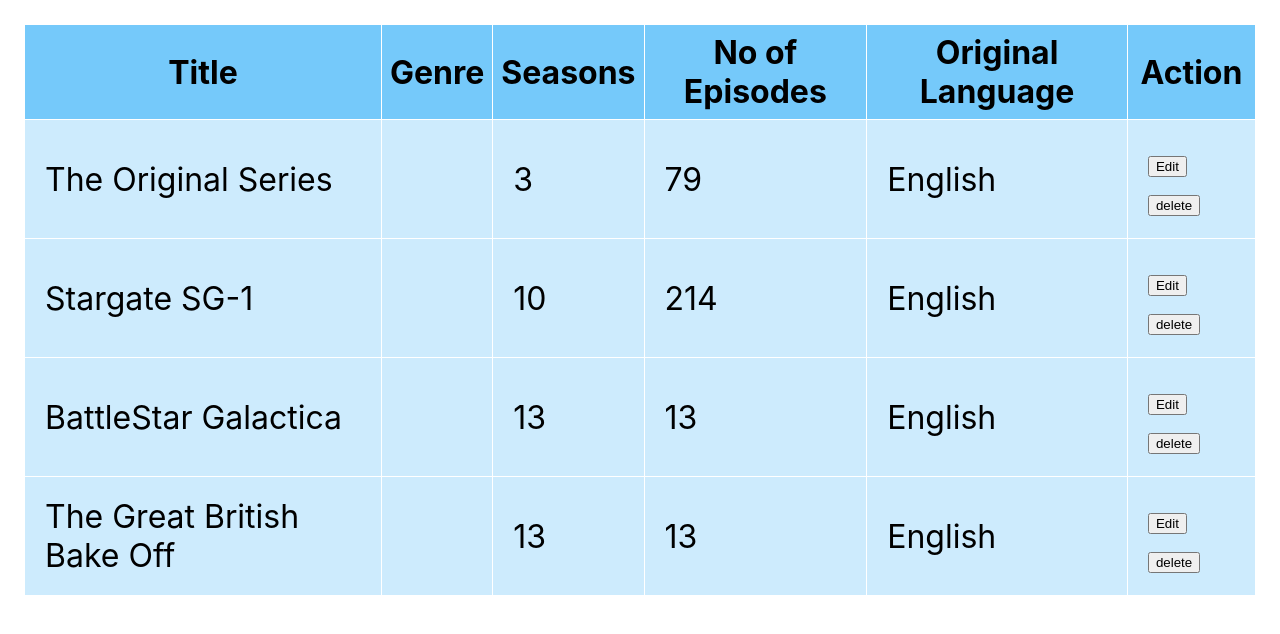
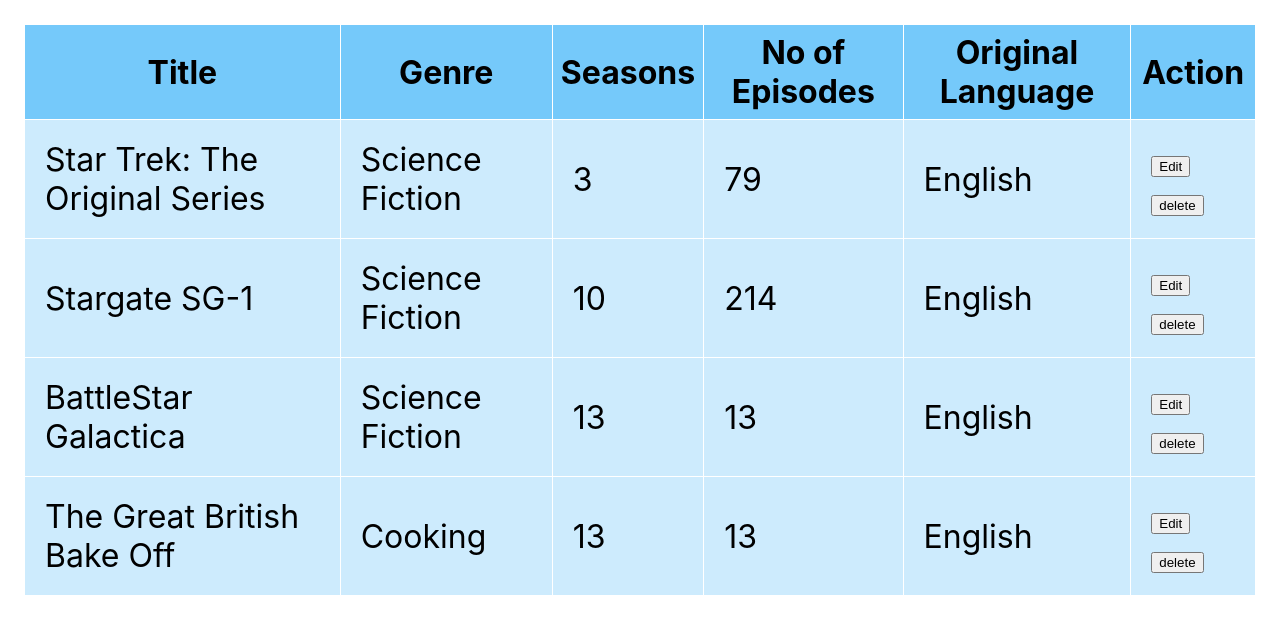
Before and after one commit to kap83/my-app-frontend, a React (Create React App) app: page / in a window 1280 px wide. Shown: the top 634 px of the page. Built offline with nearby package versions, Linux system fonts and the light colour scheme; data requests are answered from the project's data file.

Commit message:
commit message

```diff
--- a/db.json
+++ b/db.json
@@ -2,11 +2,13 @@
   "shows": [
     {
       "id": 1,
-      "title": "The Original Series",
+      "title": "Star Trek: The Original Series",
       "genre": "Science Fiction",
       "seasons": 3,
       "number_of_episodes": 79,
-      "original_language": "English"
+      "original_language": "English",
+      "episodes": 79,
+      "language": "English"
     },
     {
       "id": 2,
--- a/src/components/ReadOnlyShowRow.js
+++ b/src/components/ReadOnlyShowRow.js
@@ -18,7 +18,7 @@
     <>
        <tr>
                   <td>{show.title}</td>
-                  <td>{show.genre.category}</td>
+                  <td>{show.genre}</td>
                   <td>{show.seasons}</td>
                   <td>{show.number_of_episodes}</td>
                   <td>{show.original_language}</td>
--- a/src/components/TVShows.js
+++ b/src/components/TVShows.js
@@ -13,10 +13,7 @@
   const [editedShowId, setEditedShowId] = useState(null)
   const [editedFormData, setEditedFormData] = useState({
     title: "",
-    genre: {
-      "id": "",
-      "category": ""
-    },
+    genre: " ",
     seasons: "",
     eps: "",
     language: ""
@@ -36,7 +33,7 @@
 
     const formValues = {
       title: show.title,
-      genre: show.genre.category,
+      genre: show.genre,
       seasons: show.seasons,
       episodes: show.number_of_episodes,
       language: show.original_language
@@ -46,14 +43,13 @@
 
   const handleEditFormChange = (e) => {
     e.preventDefault()
-    console.log("line 49", e)
-    // setEditedFormData({...shows, [e.target.name]: e.target.value})
+    setEditedFormData(shows => ({...shows, [e.target.name]: e.target.value}))
 
-    const fieldName = e.target.name
-    const fieldValue = e.target.value
-    const newFormData = {...editedFormData}
-    newFormData[fieldName] = fieldValue
-    setEditedFormData(newFormData)
+    // const fieldName = e.target.name
+    // const fieldValue = e.target.value
+    // const newFormData = {...editedFormData}
+    // newFormData[fieldName] = fieldValue
+    // setEditedFormData(newFormData)
   }
 
   const handleEditFormSubmit = (e) => {
```
